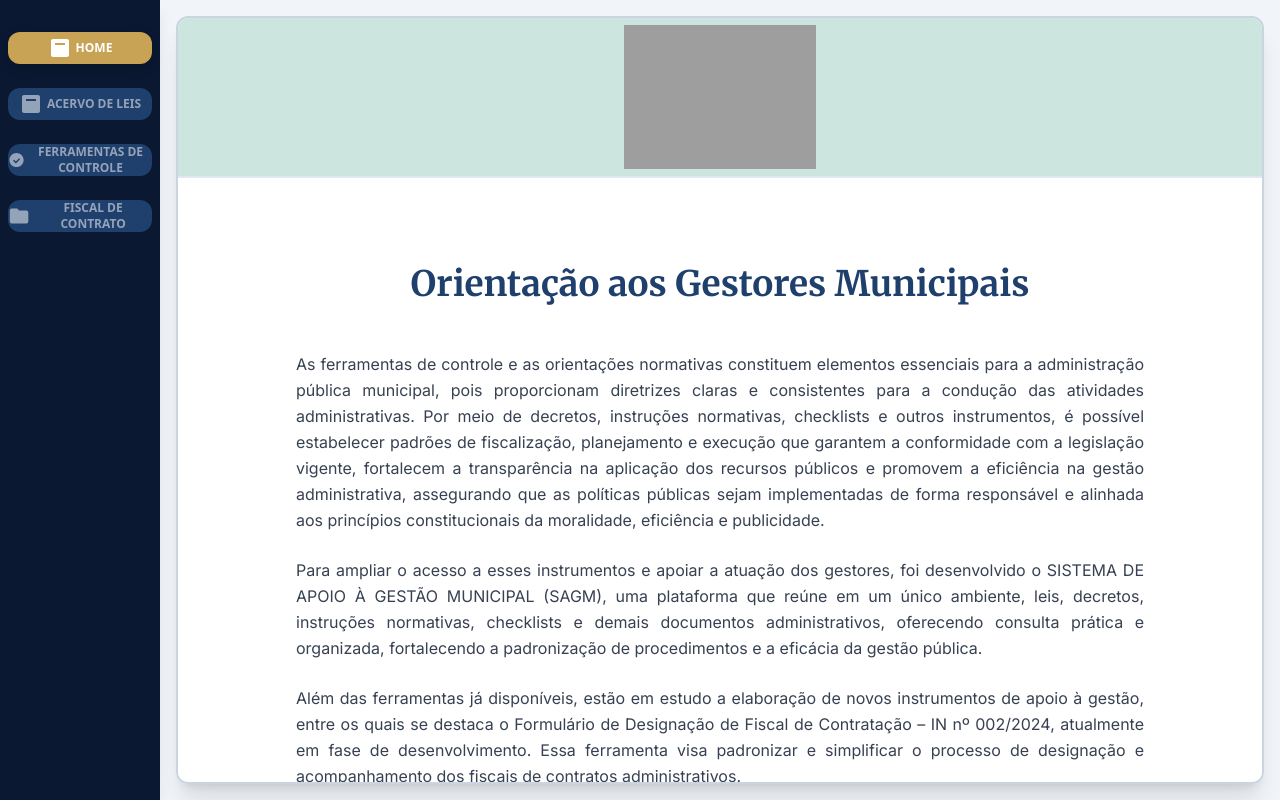
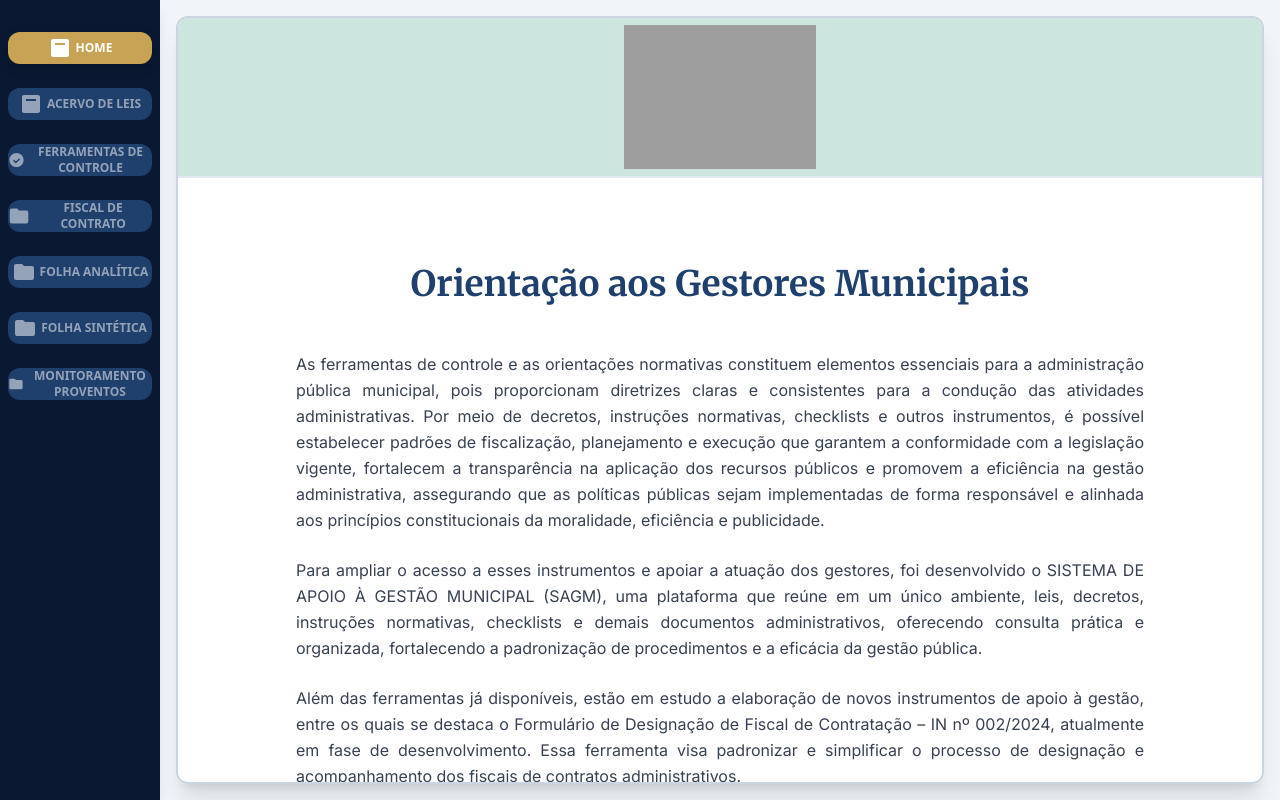
Before and after one commit to danilobrand-adv/SAGM, a plain HTML site: page index.html in a window 1280 px wide. Drawn offline with nearby package versions, Linux system fonts and the light colour scheme.

```diff
--- a/index.html
+++ b/index.html
@@ -55,6 +55,20 @@
              <span class="text-xs font-semibold">FISCAL DE CONTRATO</span>
         </button>
 
+           <button data-target-id="app-folha_analitica" data-url="https://ccicontrolealfa.vercel.app/analiseservidoresporfundojson/" id="btn-sagm" class="btn-app w-36 h-8 bg-law-navy2 text-slate-400 rounded-xl hover:bg-law-gold/90 hover:text-white transition flex items-center justify-center">
+             <svg xmlns="http://www.w3.org/2000/svg" class="w-6 h-6 mr-1" viewBox="0 0 24 24" fill="currentColor"><path d="M10 4H4a2 2 0 00-2 2v12a2 2 0 002 2h16a2 2 0 002-2V8a2 2 0 00-2-2h-8l-2-2z"></path></svg>
+             <span class="text-xs font-semibold">FOLHA ANALÍTICA</span>
+        </button>
+
+        <button data-target-id="app-folha_sintetica" data-url="https://danilobrand-adv.github.io/folhadepessoal/" id="btn-sagm" class="btn-app w-36 h-8 bg-law-navy2 text-slate-400 rounded-xl hover:bg-law-gold/90 hover:text-white transition flex items-center justify-center">
+             <svg xmlns="http://www.w3.org/2000/svg" class="w-6 h-6 mr-1" viewBox="0 0 24 24" fill="currentColor"><path d="M10 4H4a2 2 0 00-2 2v12a2 2 0 002 2h16a2 2 0 002-2V8a2 2 0 00-2-2h-8l-2-2z"></path></svg>
+             <span class="text-xs font-semibold">FOLHA SINTÉTICA</span>
+        </button>
+
+         <button data-target-id="app-folha_proventos" data-url="https://danilobrand-adv.github.io/proventos/" id="btn-sagm" class="btn-app w-36 h-8 bg-law-navy2 text-slate-400 rounded-xl hover:bg-law-gold/90 hover:text-white transition flex items-center justify-center">
+             <svg xmlns="http://www.w3.org/2000/svg" class="w-6 h-6 mr-1" viewBox="0 0 24 24" fill="currentColor"><path d="M10 4H4a2 2 0 00-2 2v12a2 2 0 002 2h16a2 2 0 002-2V8a2 2 0 00-2-2h-8l-2-2z"></path></svg>
+             <span class="text-xs font-semibold">MONITORAMENTO PROVENTOS</span>
+        </button>
 
     </div>
 
@@ -63,7 +77,6 @@
          <div id="app-home" class="app-container w-full h-full hidden">
             <iframe data-url="home.html" class="w-full h-full border-2 border-slate-300 rounded-xl shadow-xl" frameborder="0"></iframe>
         </div>
-
 
         <div id="app-leis" class="app-container w-full h-full hidden">
             <iframe data-url="https://danilobrand-adv.github.io/legisla-omunicipal//" class="w-full h-full border-2 border-slate-300 rounded-xl shadow-xl" frameborder="0"></iframe>
@@ -77,7 +90,17 @@
             <iframe data-url="https://danilobrand-adv.github.io/contratos/" class="w-full h-full border-2 border-slate-300 rounded-xl shadow-xl" frameborder="0"></iframe>
         </div>
 
+        <div id="app-folha_analitica" class="app-container w-full h-full hidden">
+            <iframe data-url="https://ccicontrolealfa.vercel.app/analiseservidoresporfundojson/" class="w-full h-full border-2 border-slate-300 rounded-xl shadow-xl" frameborder="0"></iframe>
+        </div>
 
+         <div id="app-folha_sintetica" class="app-container w-full h-full hidden">
+            <iframe data-url="https://danilobrand-adv.github.io/folhadepessoal/" class="w-full h-full border-2 border-slate-300 rounded-xl shadow-xl" frameborder="0"></iframe>
+        </div>
+
+  <div id="app-folha_proventos" class="app-container w-full h-full hidden">
+            <iframe data-url="https://danilobrand-adv.github.io/proventos/" class="w-full h-full border-2 border-slate-300 rounded-xl shadow-xl" frameborder="0"></iframe>
+        </div>
 
     </main>
 
```
